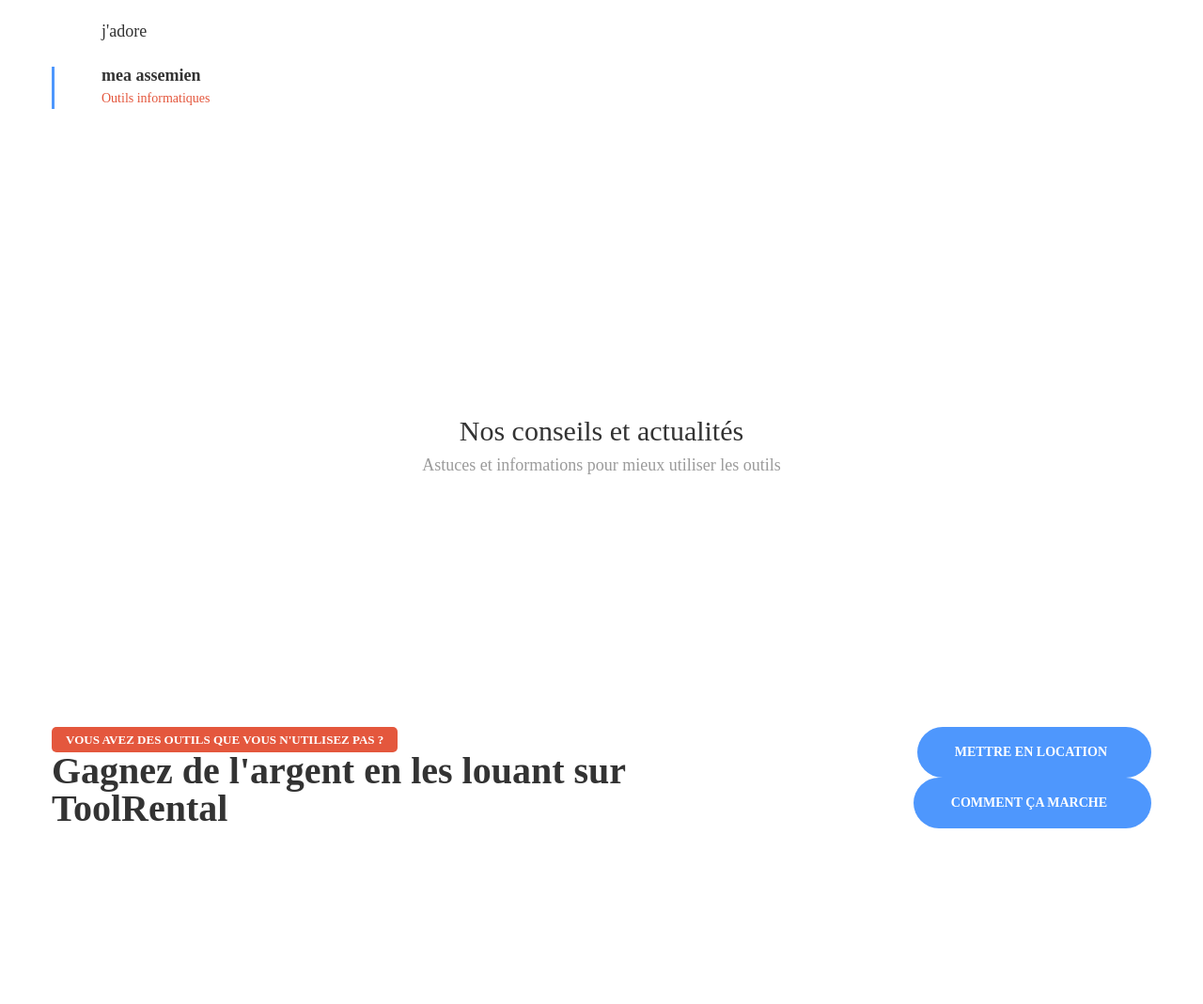
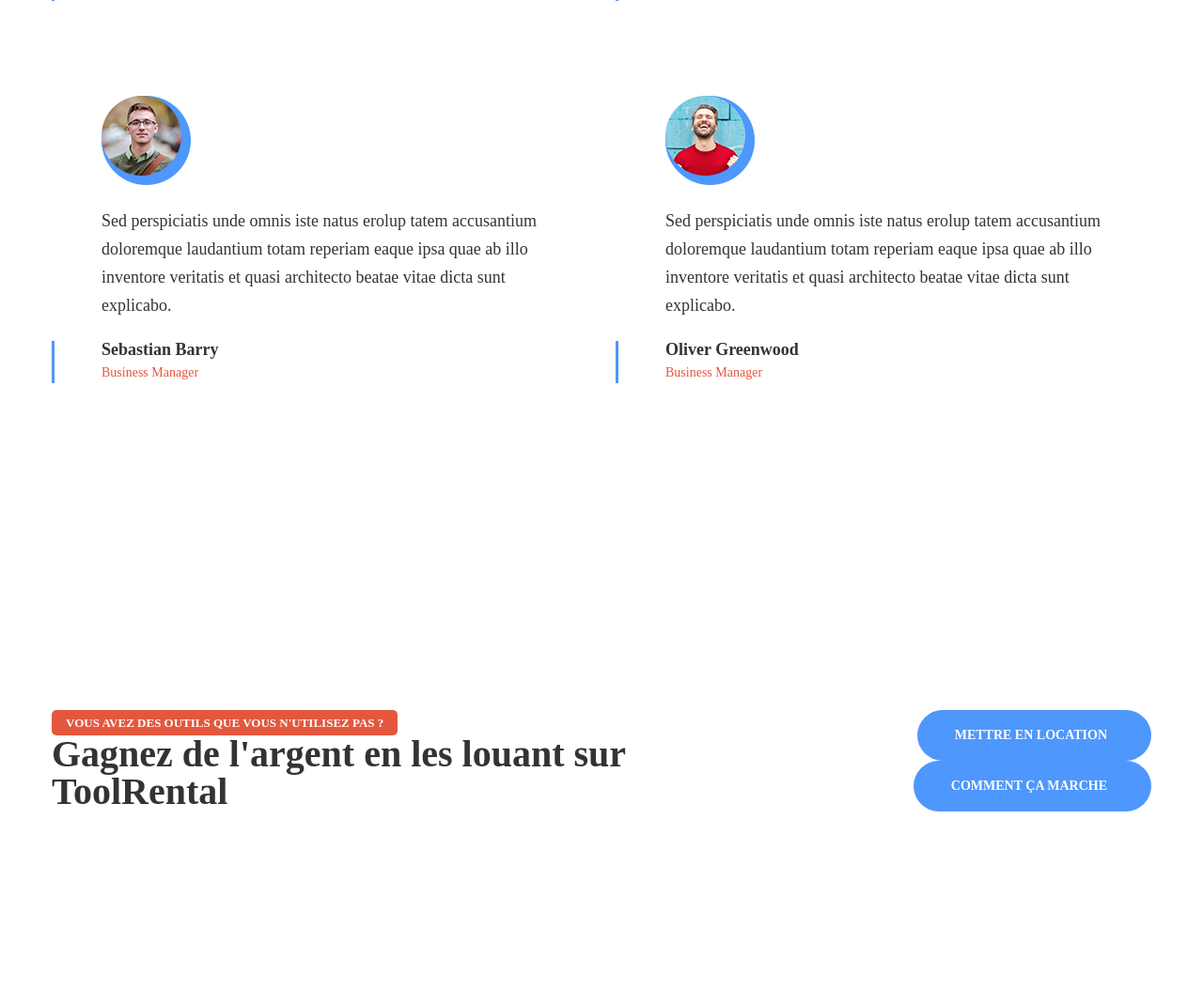
Before and after one commit to Cedric-Assemien/Cedric-Assemien-gestion-location-outil-django, a Django app: page / in a window 1280 px wide. Shown: the part 3006-4075 px from the top of the page at 94% size. Run offline with Django 5.2, Linux system fonts and the light colour scheme; data comes from the database, SQL or seed files in the repository; both versions use the stored data as it was after the commit; some libraries are stand-ins or nearby versions.

Commit message:
paufinage interface

```diff
--- a/ToolRental/accounts/models.py
+++ b/ToolRental/accounts/models.py
@@ -7,7 +7,7 @@ class Profile(models.Model):
     USER_TYPE_CHOICES = [
         ('locataire', 'Locataire'),
         ('proprietaire', 'Propriétaire'),
-        ('admin', 'Administrateur'),
+        # ('admin', 'Administrateur'),
     ]
 
     user = models.OneToOneField(User, on_delete=models.CASCADE, related_name='profile')
--- a/ToolRental/templates/base.html
+++ b/ToolRental/templates/base.html
@@ -265,7 +265,7 @@
                 <h3 class="footer-title">Paiement Sécurisé</h3>
                 <div class="footer-img">
                   <img
-                    src="{% static 'img/footer/payment-methods.png' %}"
+                    src="{% static 'img/footer/footer.png' %}"
                     alt="Méthodes de paiement"
                   />
                 </div>
--- a/ToolRental/templates/tools/home.html
+++ b/ToolRental/templates/tools/home.html
@@ -10,7 +10,7 @@
     <div class="hero-slider">
         <div class="slider-active">
             <div class="single-slider slider-height d-flex align-items-center"
-                data-background="{% static 'img/slider/tools-banner.jpg' %}">
+                data-background="{% static 'img/slider/01.jpg' %}">
                 <div class="container">
                     <div class="row">
                         <div class="col-xl-5 col-lg-6">
@@ -31,7 +31,7 @@
                         </div>
                         <div class="col-xl-7 col-lg-6">
                             <div class="slider-img d-none d-lg-block" data-animation="fadeInRight" data-delay=".8s">
-                                <img src="{% static 'img/slider/tools-hero.png' %}" alt="Outils">
+                                <img src="{% static 'img/slider/02.png' %}" alt="Outils">
                             </div>
                         </div>
                     </div>
@@ -259,77 +259,96 @@
             </div>
         </div>
         <div class="row test-active">
-            {% for review in testimonials %}
                         <div class="col-xl-6">
                             <div class="testimonial-wrapper">
                                 <div class="inner-test d-flex justify-content-between align-items-center">
                                     <div class="test-img">
-                            {% if review.reviewer.profile.profile_picture %}
-                                <img src="{{ review.reviewer.profile.profile_picture.url }}" alt="{{ review.reviewer.username }}">
-                            {% else %}
-                                <img src="{% static 'img/testimonial/default-user.png' %}" alt="{{ review.reviewer.username }}">
-                            {% endif %}
+                                        <img src="{% static 'img/testimonial/01.png' %}"  alt="">
                                     </div>
                                     <div class="test-rating">
-                            {% for i in "12345"|make_list %}
-                                {% if forloop.counter <= review.rating %}
                                         <i class="fas fa-star"></i>
-                                {% else %}
-                                    <i class="far fa-star"></i>
-                                {% endif %}
-                            {% endfor %}
+                                        <i class="fas fa-star"></i>
+                                        <i class="fas fa-star"></i>
+                                        <i class="fas fa-star"></i>
+                                        <i class="fas fa-star-half-alt"></i>
                                     </div>
                                 </div>
                                 <div class="test-text">
-                        <p>{{ review.comment }}</p>
-                        <h4>{{ review.reviewer.get_full_name }}</h4>
-                        <span>{{ review.tool.category.name }}</span>
+                                    <p>Sed perspiciatis unde omnis iste natus erolup tatem accusantium doloremque laudantium totam reperiam eaque ipsa quae ab illo inventore veritatis et quasi architecto beatae vitae dicta sunt explicabo.</p>
+                                    <h4>Sebastian Barry</h4>
+                                    <span>Business Manager</span>
                                 </div>
                             </div>
                         </div>
-            {% endfor %}
+                        <div class="col-xl-6">
+                            <div class="testimonial-wrapper">
+                                <div class="inner-test d-flex justify-content-between align-items-center">
+                                    <div class="test-img">
+                                        <img src="{% static 'img/testimonial/02.png' %}"  alt="">
+                                    </div>
+                                    <div class="test-rating">
+                                        <i class="fas fa-star"></i>
+                                        <i class="fas fa-star"></i>
+                                        <i class="fas fa-star"></i>
+                                        <i class="fas fa-star"></i>
+                                        <i class="fas fa-star-half-alt"></i>
+                                    </div>
+                                </div>
+                                <div class="test-text">
+                                    <p>Sed perspiciatis unde omnis iste natus erolup tatem accusantium doloremque laudantium totam reperiam eaque ipsa quae ab illo inventore veritatis et quasi architecto beatae vitae dicta sunt explicabo.</p>
+                                    <h4>Oliver Greenwood</h4>
+                                    <span>Business Manager</span>
+                                </div>
+                            </div>
+                        </div>
+                        <div class="col-xl-6">
+                            <div class="testimonial-wrapper">
+                                <div class="inner-test d-flex justify-content-between align-items-center">
+                                    <div class="test-img">
+                                        <img src="{% static 'img/testimonial/01.png' %}"  alt="">
+                                    </div>
+                                    <div class="test-rating">
+                                        <i class="fas fa-star"></i>
+                                        <i class="fas fa-star"></i>
+                                        <i class="fas fa-star"></i>
+                                        <i class="fas fa-star"></i>
+                                        <i class="fas fa-star-half-alt"></i>
+                                    </div>
+                                </div>
+                                <div class="test-text">
+                                    <p>Sed perspiciatis unde omnis iste natus erolup tatem accusantium doloremque laudantium totam reperiam eaque ipsa quae ab illo inventore veritatis et quasi architecto beatae vitae dicta sunt explicabo.</p>
+                                    <h4>Sebastian Barry</h4>
+                                    <span>Business Manager</span>
+                                </div>
+                            </div>
+                        </div>
+                        <div class="col-xl-6">
+                            <div class="testimonial-wrapper">
+                                <div class="inner-test d-flex justify-content-between align-items-center">
+                                    <div class="test-img">
+                                        <img src= "{% static 'img/testimonial/02.png' %}" alt="">
+                                    </div>
+                                    <div class="test-rating">
+                                        <i class="fas fa-star"></i>
+                                        <i class="fas fa-star"></i>
+                                        <i class="fas fa-star"></i>
+                                        <i class="fas fa-star"></i>
+                                        <i class="fas fa-star-half-alt"></i>
+                                    </div>
+                                </div>
+                                <div class="test-text">
+                                    <p>Sed perspiciatis unde omnis iste natus erolup tatem accusantium doloremque laudantium totam reperiam eaque ipsa quae ab illo inventore veritatis et quasi architecto beatae vitae dicta sunt explicabo.</p>
+                                    <h4>Oliver Greenwood</h4>
+                                    <span>Business Manager</span>
+                                </div>
+                            </div>
+                        </div>
                     </div>
     </div>
 </div>
 <!-- testimonial-area-end -->
 
-<!-- blog-area-start -->
-<div class="blog-area pt-105 pb-75">
-    <div class="container">
-        <div class="row">
-            <div class="col-xl-6 col-lg-6 offset-lg-3 offset-xl-3">
-                <div class="section-title text-center mb-65">
-                    <h2>Nos conseils et actualités</h2>
-                    <p>Astuces et informations pour mieux utiliser les outils</p>
-                </div>
-            </div>
-        </div>
-        <div class="row">
-            {% for article in blog_posts %}
-            <div class="col-xl-4 col-lg-4 col-md-6">
-                <div class="blog-wrapper mb-30">
-                    <div class="blog-img pos-rel">
-                        <a href="{% url 'blog:detail' article.id %}"><img src="{{ article.image.url }}" alt="{{ article.title }}"></a>
-                        <span class="blog-tag color-1">{{ article.category }}</span>
-                    </div>
-                    <div class="blog-text">
-                        <div class="blog-meta">
-                            <span><i class="far fa-calendar-alt"></i> <a href="{% url 'blog:detail' article.id %}">{{ article.created_at|date:"d M Y" }}</a></span>
-                        </div>
-                        <h4><a href="{% url 'blog:detail' article.id %}">{{ article.title }}</a></h4>
-                        <p>{{ article.content|
- <p>{{ article.content|truncatewords:15 }}</p>
-                        <div class="b-button gray-b-button">
-                            <a href="{% url 'blog:detail' article.id %}">lire plus <i class="far fa-plus"></i></a>
-                        </div>
-                    </div>
-                </div>
-            </div>
-            {% endfor %}
-        </div>
-    </div>
-</div>
-<!-- blog-area-end -->
+
 
 <!-- call-to-action-area-start -->
 <div class="cta-area pt-125 pb-95" data-background="{% static 'img/bg/cta-bg.jpg' %}">
```
Also changed, not shown: ToolRental/db.sqlite3. Lines whose indentation alone changed are shown as unchanged.
